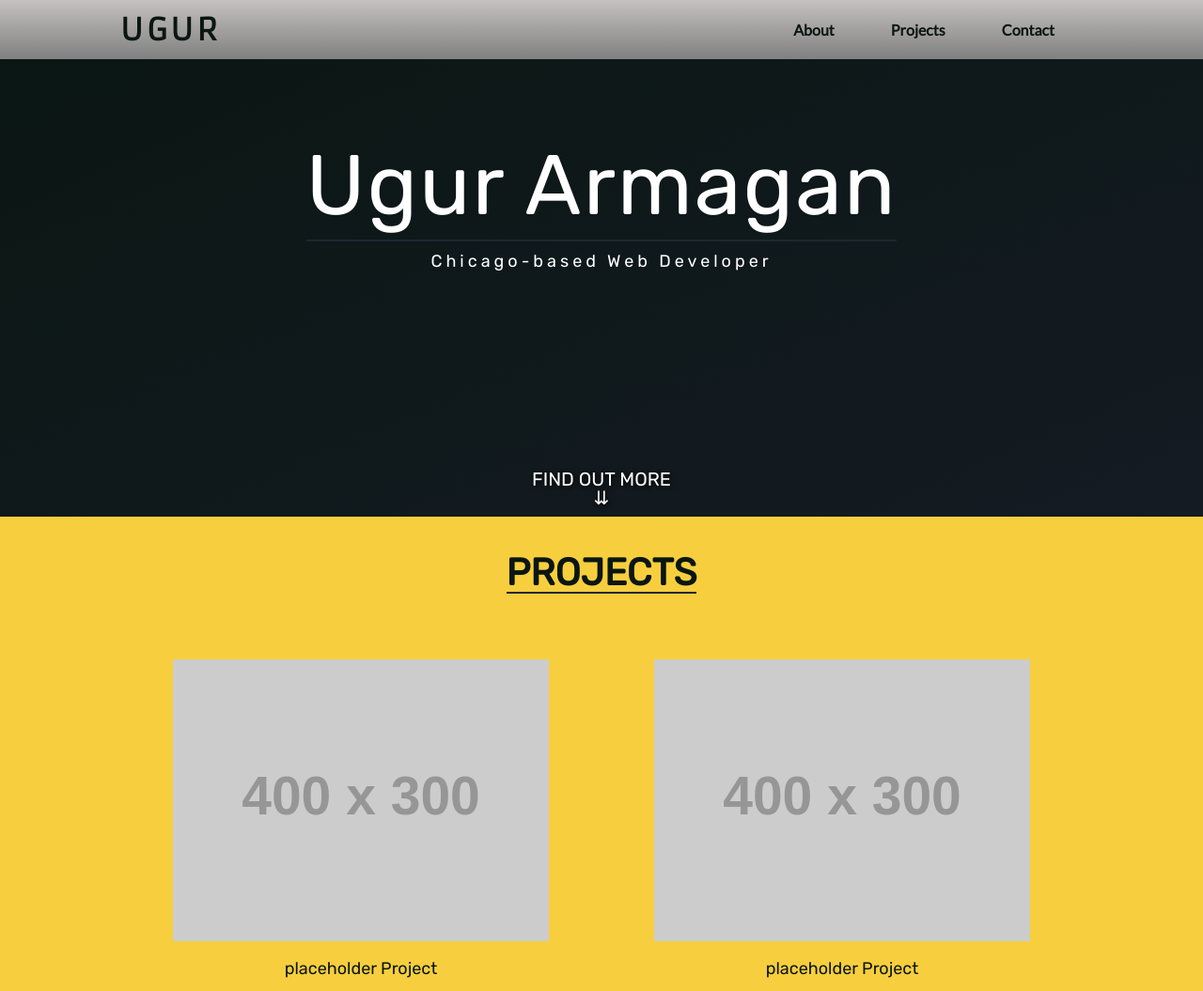
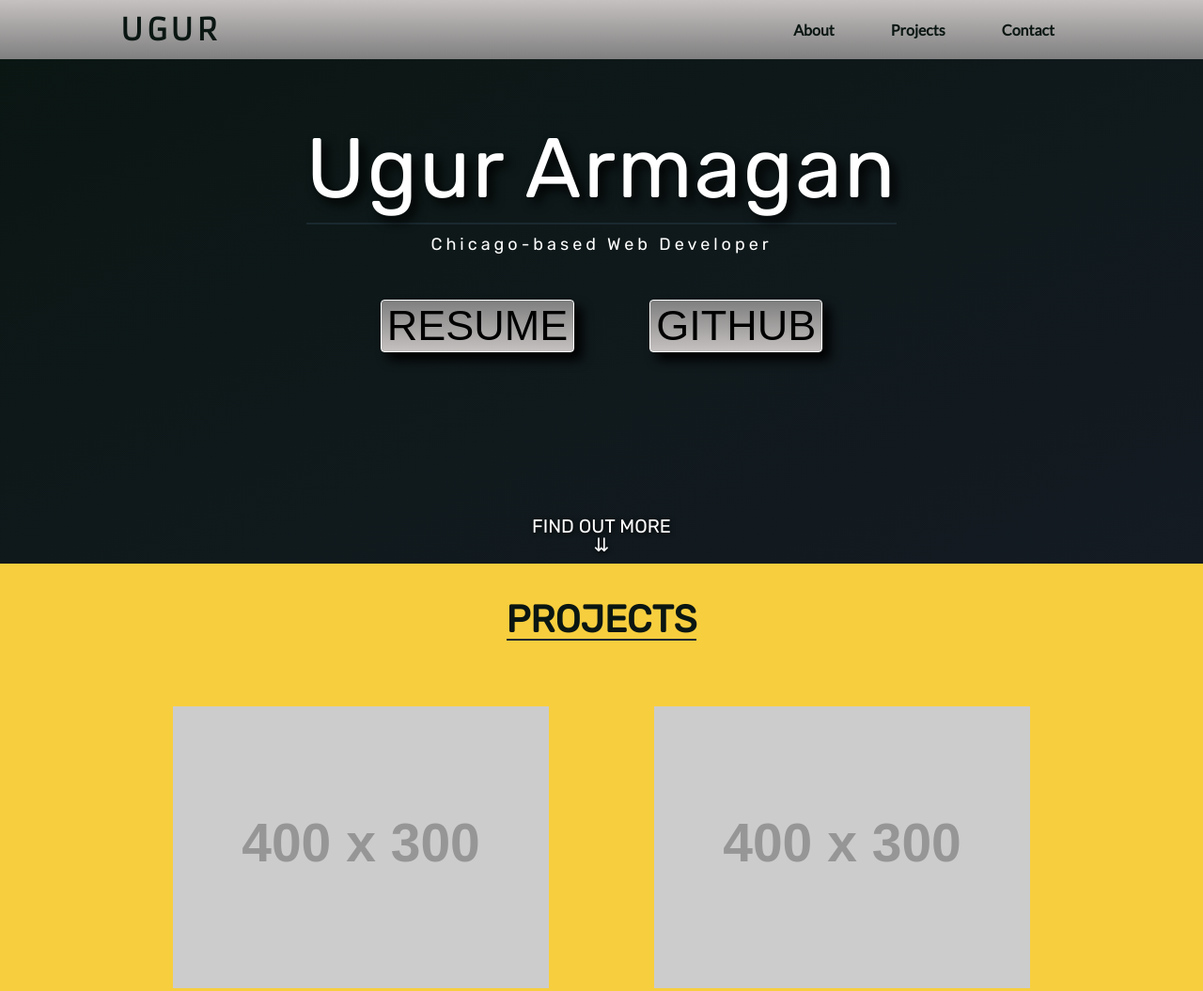
Before and after one commit to Uarmagan/PersonalPortfolio, a plain HTML site: page main.html in a window 1280 px wide. Shown: the top 1055 px of the page at 94% size. Drawn offline with Linux system fonts and the light colour scheme; placeholder pictures from the web are drawn by us.

Commit message:
Added buttons to home section, added a template for about section, and began contact section

```diff
--- a/css/style.css
+++ b/css/style.css
@@ -30,7 +30,7 @@ header {
   width: 100%;
   color: #0a1612;
   font-family: 'Armata';
-    position:fixed;
+  position: fixed;
 }
 
 #logo {
@@ -66,17 +66,19 @@ section {
 }
 
 .home {
-  height: 550px;
+  height: 600px;
   width: 100%;
   background: linear-gradient(to bottom right, #0a1612, #141B23);
+  display: flex;
+  flex-direction: column;
+  justify-content: center;
 }
 
 .flex-intro {
   display: flex;
   flex-direction: column;
-  justify-content: center;
   align-items: center;
-  height: 80%;
+  margin-top: auto;
   text-align: center;
 }
 
@@ -87,6 +89,7 @@ section {
   padding-bottom: 12px;
   margin-bottom: 12px;
   letter-spacing: 2px;
+  text-shadow: 6px 6px 12px black;
 }
 
 .flex-intro h2 {
@@ -95,15 +98,33 @@ section {
   font-size: 18px;
 }
 
+.buttons {
+  text-align: center;
+  display: flex;
+  flex-wrap: wrap;
+  justify-content: center;
+  margin-top: 10px;
+}
+
+.buttons button {
+  background-color: #c5c1c0;
+  font-size: 45px;
+  border-style: none;
+  margin: 40px 40px;
+  background: linear-gradient(to top, #c5c1c0, #7f7f7f);
+  border: 1px solid white;
+  box-shadow: 8px 8px 12px;
+  border-radius: 4px;
+}
+
 .arrow {
   color: white;
-  display: flex;
+  display: inline-flex;
   flex-direction: column;
-  align-items: center;
-  justify-content: flex-end;
-  height: 20%;
+  margin-top: auto;
+  text-align: center;
+  padding-bottom: 10px;
   font-size: 20px;
-  padding-bottom: 10px;
   text-shadow: 1px 1px 5px #000000;
 }
 
@@ -114,7 +135,7 @@ section {
   text-align: center;
   display: flex;
   flex-direction: column;
-  color:#0a1612;
+  color: #0a1612;
 }
 
 .projects h1 {
@@ -147,7 +168,8 @@ section {
 .flex-projects img {
   margin-bottom: 20px;
 }
-.about{
+
+.about {
   height: auto;
   width: 100%;
   padding-bottom: 50px;
@@ -156,13 +178,15 @@ section {
   display: flex;
   flex-direction: column;
 }
-.about h1{
+
+.about h1 {
   font-size: 40px;
   font-weight: 600;
   border-bottom: 2px solid white;
   margin: 40px auto 0px;
 }
-.about-flex{
+
+.about-flex {
   width: 65%;
   display: flex;
   flex-direction: column;
@@ -170,9 +194,24 @@ section {
   text-align: center;
   margin: 0 auto;
 }
-.about-flex h2{
+
+.about-flex h2 {
   margin-bottom: 24px;
   margin-top: 55px;
   font-size: 22px;
-
 }
+.contact {
+  height: auto;
+  width: 100%;
+  padding-bottom: 50px;
+  background-color: #0a1612;
+  color: white;
+  display: flex;
+  flex-direction: column;
+}
+.contact h1 {
+  font-size: 40px;
+  font-weight: 600;
+  border-bottom: 2px solid white;
+  margin: 40px auto 0px;
+}
--- a/main.html
+++ b/main.html
@@ -10,6 +10,7 @@
   <link href='https://fonts.googleapis.com/css?family=Armata' rel='stylesheet'>
   <link href="https://fonts.googleapis.com/css?family=Lato" rel="stylesheet">
   <link href="https://fonts.googleapis.com/css?family=Rubik" rel="stylesheet">
+  <link rel="stylesheet" href="https://cdnjs.cloudflare.com/ajax/libs/font-awesome/4.7.0/css/font-awesome.min.css">
 </head>
 
 <body>
@@ -28,6 +29,10 @@
     <section class="flex-intro">
       <h1>Ugur Armagan</h1>
       <h2>Chicago-based Web Developer</h2>
+      <div class="buttons">
+        <button type="button" name="resume">RESUME</button>
+        <button type="button" name="github">GITHUB</button>
+      </div>
     </section>
     <section class="arrow">
       <a href="#" id="links">FIND OUT MORE</a>
@@ -50,17 +55,21 @@
     <h1>ABOUT ME</h1>
     <section class="about-flex">
       <h2>Who Am I?</h2>
-      <p>I'm currently a student at Northeastern Illinois University, where I am majoring in computer science with a concentration in programming. Lorem ipsum dolor sit amet, consectetur adipisicing elit, sed do eiusmod tempor incididunt ut labore et dolore magna aliqua. Ut enim ad minim veniam, quis nostrud exercitation ullamco laboris nisi ut aliquip ex ea commodo consequat. Duis aute irure dolor in reprehenderit in voluptate velit esse cillum dolore eu fugiat nulla pariatur. Excepteur sint occaecat cupidatat non proident, sunt in culpa qui officia deserunt mollit anim id est laborum.</p>
+      <p>I'm currently a student at Northeastern Illinois University, where I am majoring in computer science with a concentration in programming. Lorem ipsum dolor sit amet, consectetur adipisicing elit, sed do eiusmod tempor incididunt ut labore et dolore
+        magna aliqua. Ut enim ad minim veniam, quis nostrud exercitation ullamco laboris nisi ut aliquip ex ea commodo consequat. Duis aute irure dolor in reprehenderit in voluptate velit esse cillum dolore eu fugiat nulla pariatur. Excepteur sint occaecat
+        cupidatat non proident, sunt in culpa qui officia deserunt mollit anim id est laborum.</p>
       <h2>What Are My Skills?</h2>
-      <p>Lorem ipsum dolor sit amet, consectetur adipisicing elit, sed do eiusmod tempor incididunt ut labore et dolore magna aliqua. Ut enim ad minim veniam, quis nostrud exercitation ullamco laboris nisi ut aliquip ex ea commodo consequat. Duis aute irure dolor in reprehenderit in voluptate velit esse cillum dolore eu fugiat nulla pariatur. Excepteur sint occaecat cupidatat non proident, sunt in culpa qui officia deserunt mollit anim id est laborum.</p>
+      <p>Lorem ipsum dolor sit amet, consectetur adipisicing elit, sed do eiusmod tempor incididunt ut labore et dolore magna aliqua. Ut enim ad minim veniam, quis nostrud exercitation ullamco laboris nisi ut aliquip ex ea commodo consequat. Duis aute irure
+        dolor in reprehenderit in voluptate velit esse cillum dolore eu fugiat nulla pariatur. Excepteur sint occaecat cupidatat non proident, sunt in culpa qui officia deserunt mollit anim id est laborum.</p>
       <h2>What's Next?</h2>
-      <p>Lorem ipsum dolor sit amet, consectetur adipisicing elit, sed do eiusmod tempor incididunt ut labore et dolore magna aliqua. Ut enim ad minim veniam, quis nostrud exercitation ullamco laboris nisi ut aliquip ex ea commodo consequat. Duis aute irure dolor in reprehenderit in voluptate velit esse cillum dolore eu fugiat nulla pariatur. Excepteur sint occaecat cupidatat non proident, sunt in culpa qui officia deserunt mollit anim id est laborum.</p>
+      <p>Lorem ipsum dolor sit amet, consectetur adipisicing elit, sed do eiusmod tempor incididunt ut labore et dolore magna aliqua. Ut enim ad minim veniam, quis nostrud exercitation ullamco laboris nisi ut aliquip ex ea commodo consequat. Duis aute irure
+        dolor in reprehenderit in voluptate velit esse cillum dolore eu fugiat nulla pariatur. Excepteur sint occaecat cupidatat non proident, sunt in culpa qui officia deserunt mollit anim id est laborum.</p>
     </section>
   </section>
 
   <section class="contact">
-    <h1>Contact</h1>
-    <section>
+    <h1>Contact info</h1>
+    <section class="contact-flex">
 
     </section>
   </section>
```
